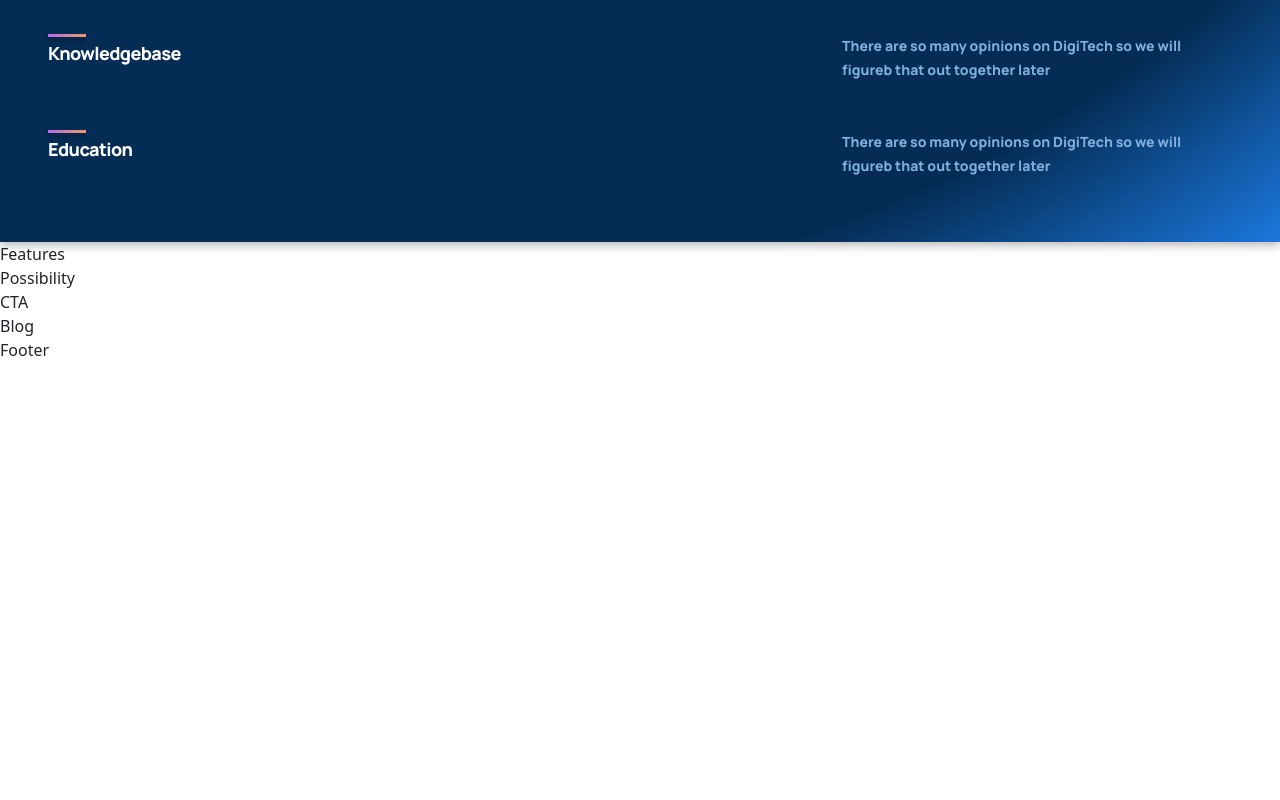
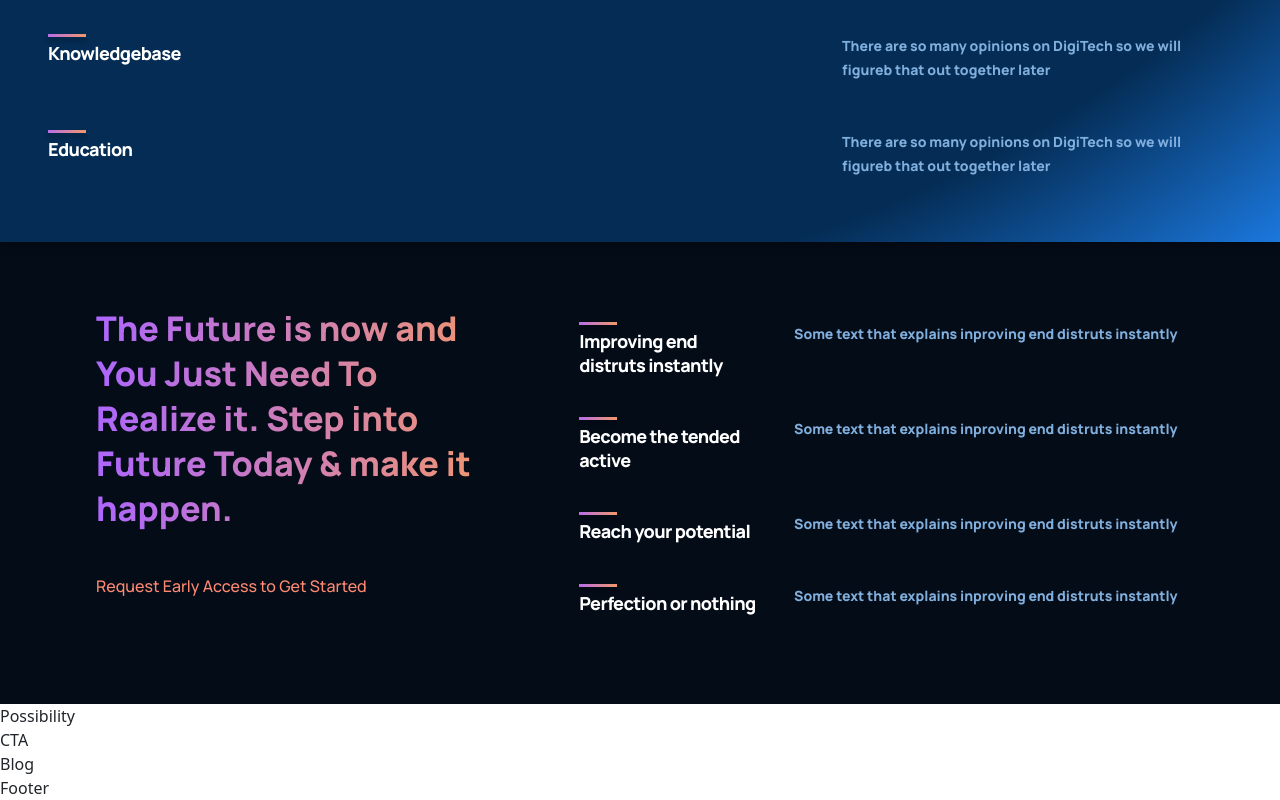
Before and after one commit to mabi-max/ctf_app, a React (Create React App) app: page / in a window 1280 px wide. Shown: the part 1268-2068 px from the top of the page. Before the commit the page ends 1630 px from the top, so only its background shows below. Built offline with nearby package versions, Linux system fonts and the light colour scheme.

Commit message:
features container complete

```diff
--- a/src/components/navbar/Navbar.jsx
+++ b/src/components/navbar/Navbar.jsx
@@ -5,9 +5,9 @@ import { RiMenu3Line, RiCloseLine} from 'react-icons/ri';
 
 function Navigation() {
   return (
-    <nav className="navbar navbar-dark sticky-top" expand="lg">
+    <nav className="navbar navbar-dark " expand="lg">
       <div className="container-fluid">
-        <a className="navbar-brand" href="#">
+        <a className="navbar-brand" href="#home">
           <div>
             <div className="digitech__navbar-links_logo">
               DigiTech
@@ -31,27 +31,27 @@ function Navigation() {
 
           <ul className="navbar-nav">
             <li className="nav-item">
-              <a className="nav-link" href="">
+              <a className="nav-link" href="#home">
                 Home
               </a>
             </li>
             <li className="nav-item">
-              <a className="nav-link" href="">
+              <a className="nav-link" href="#whatdigitech">
                 What is Digitech?
               </a>
             </li>
             <li className="nav-item">
-              <a className="nav-link" href="">
+              <a className="nav-link" href="#possibility">
                 Open AI
               </a>
             </li>
             <li className="nav-item">
-              <a className="nav-link" href="logout.php">
+              <a className="nav-link" href="#features">
                 Case studies
               </a>
             </li>
             <li className="nav-item">
-              <a className="nav-link" href="logout.php">
+              <a className="nav-link" href="#blog">
                 Library
               </a>
             </li>
--- a/src/containers/features/Features.jsx
+++ b/src/containers/features/Features.jsx
@@ -1,10 +1,37 @@
 import React from "react";
+import {Feature} from '../../components';
 import './features.css';
 
-const Features = ({ title, text }) => {
+const featuresData = [
+    {
+        title: 'Improving end distruts instantly',
+        text: 'Some text that explains inproving end distruts instantly'
+    },
+    {
+        title: 'Become the tended active',
+        text: 'Some text that explains inproving end distruts instantly'
+    },
+    {
+        title: 'Reach your potential',
+        text: 'Some text that explains inproving end distruts instantly'
+    },
+    {
+        title: 'Perfection or nothing',
+        text: 'Some text that explains inproving end distruts instantly'
+    }
+]
+const Features = () => {
     return (
-       <div>
-        Features
+       <div className="digitech__features section__padding" id="features">
+        <div className="digitech__features-heading">
+            <h1 className="gradient__text">The Future is now and You Just Need To Realize it. Step into Future Today & make it happen. </h1>
+            <p>Request Early Access to Get Started</p>
+        </div>
+        <div className="digitech__features-container">
+            {featuresData.map((item, index) => (
+                <Feature title={item.title} text={item.text} key={item.title + index}/>
+            ))}
+        </div>
        </div>
     )
 }
--- a/src/containers/features/features.css
+++ b/src/containers/features/features.css
@@ -0,0 +1,62 @@
+.digitech__features{
+    width: 100%;
+    display: flex;
+    justify-content: space-between;
+    flex-direction: row;
+    background: var(--color-bg);
+}
+
+.digitech__features-heading{
+ flex: 1;
+ display: flex;
+ justify-content: flex-start;
+ align-items: flex-start;
+ flex-direction: column;
+
+ text-align: left;
+ margin-right: 5rem;
+}
+
+.digitech__features-heading h1{
+font-family: var(--font-family);
+font-style: normal;
+font-weight: 800;
+font-size: 34px;
+line-height: 45px;
+}
+
+.digitech__features-heading p{
+    font-family: var(--font-family);
+    font-style: normal;
+    font-weight: 500;
+    font-size: 16px;
+    line-height: 30px;
+    color: #FF8A71;
+    margin-top: 2rem;
+}
+
+.digitech__features-container{
+   flex: 1.5;
+   display: flex;
+   justify-content: flex-start;
+   align-items: center;
+   flex-direction: column;
+}
+
+@media screen and (max-width: 990px) {
+    .digitech__features{
+        flex-direction: column;
+    }
+    .digitech__features-heading{
+        margin: 0 0 2rem 0;
+    }
+
+}
+
+@media screen and (max-width: 550px) {
+    .digitech__features-heading h1{
+        font-size: 28px;
+        line-height: 38px;
+    }
+
+}
--- a/src/index.css
+++ b/src/index.css
@@ -1,3 +1,4 @@
+
 @import url('https://fonts.googleapis.com/css2?family=Manrope:wght@200;300;400;500;600;700;800&display=swap');
 
 :root {
```
